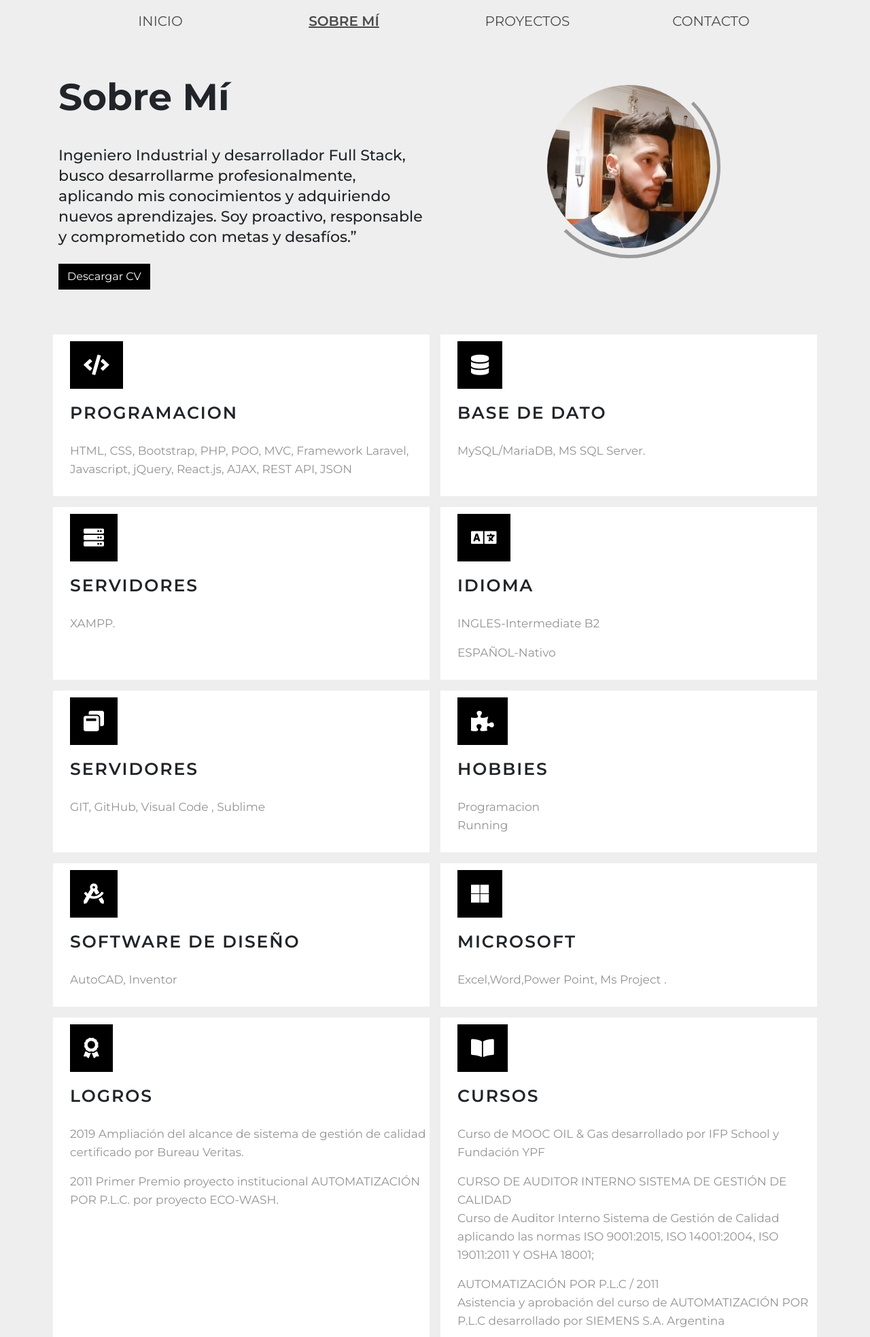
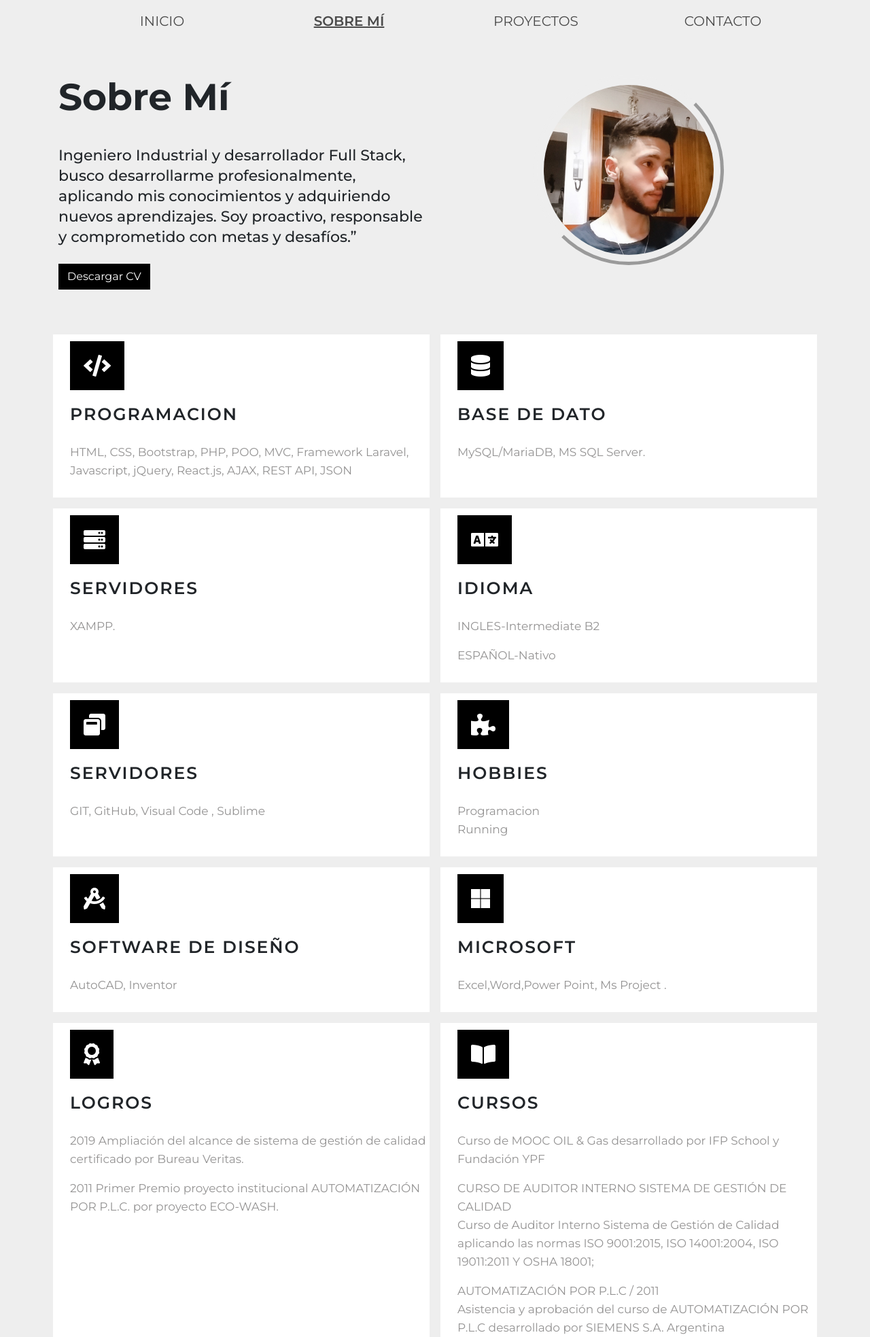
Before and after one commit to lucasglr/portfolio, a PHP site: page /sobremi.php in a window 1280 px wide. Shown: the top 1967 px of the page at 68% size. Run offline with PHP 8.4, Linux system fonts and the light colour scheme.

Commit message:
sobre mi 4-7

```diff
--- a/css/estilos.css
+++ b/css/estilos.css
@@ -5,7 +5,7 @@ body{
 }
 nav .nav-link{
     color: #4b4b4b !important;
-    width: 270px;
+    width: 275px;
     text-align: center;
     font-size: 20px;
     font-weight: 400;
@@ -180,17 +180,17 @@ footer a:hover{
     margin-left: 5px;
 }
 .sobremi .perfil{
-    width:270px;
+    width:280px;
     padding: 10px;
     border-radius: 50%;
     border:5px outset #eeeeee ;
-    height: 270px;
+    height: 280px;
 
 }
 .sobremi i{
     color: white;
     background: black;
-    font-size:30px !important;
+    font-size:32px !important;
     padding:20px;
 
 
--- a/sobremi.php
+++ b/sobremi.php
@@ -297,7 +297,7 @@
                     <h3>2019-ACTUALMENTE <br>
                         Patagonia Shale Services</h3>
                 </div>
-                <div class="col-sm-2 col-12 text-center text-sm-left">
+                <div class="col-sm-2 col-12 text-center ">
                     <img src="imagenes/pss.png" alt="pss" class="img-fluid">
                 </div>
                 <div class="col-sm-7 text-left">
@@ -316,8 +316,9 @@
                     <h3>2011 <br>
                         Electricidad Industrial <br>
                         MetalSul
+                    </h3>
                 </div>
-                <div class="col-sm-2 col-12 text-center text-sm-left">
+                <div class="col-sm-2 col-12 text-center pr-4 pt-3">
                     <i class="fas fa-bolt"></i>
                 </div>
                 <div class="col-sm-7 text-left">
```
